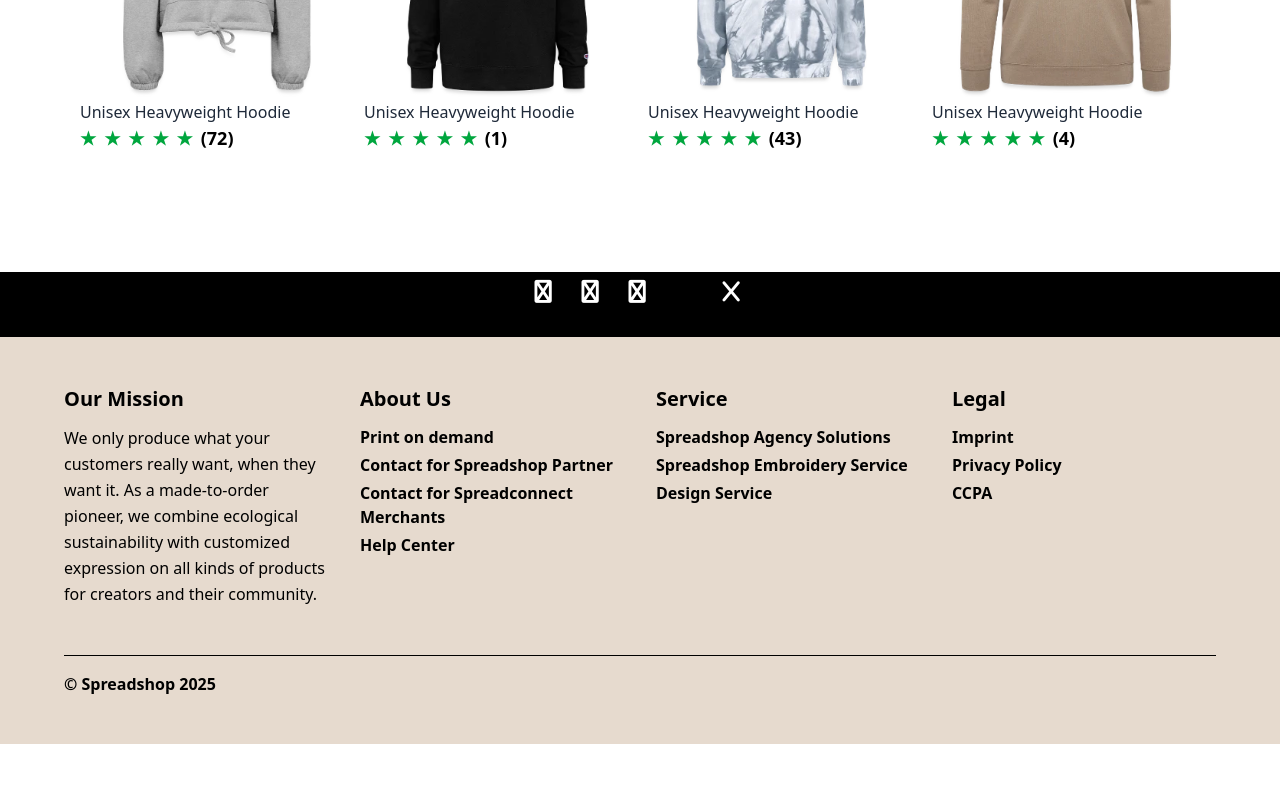
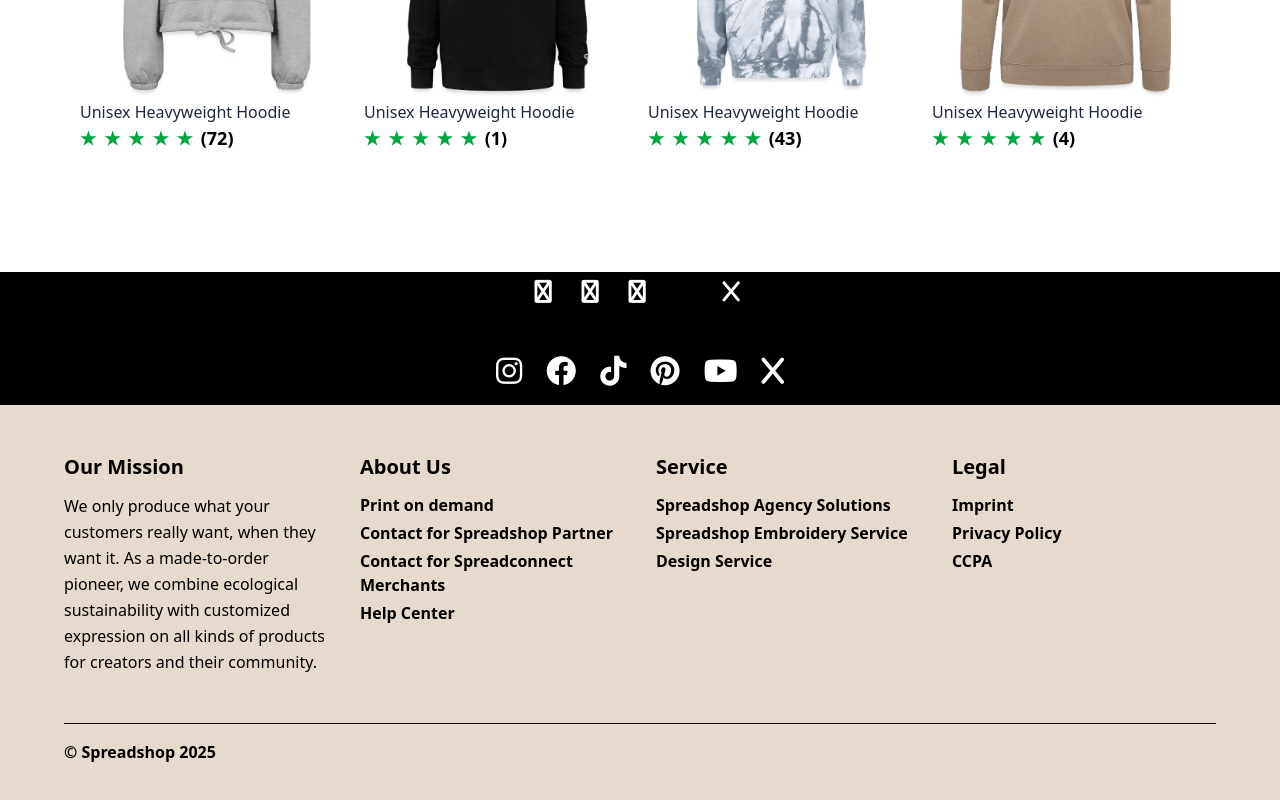
Before and after one commit to shimaaadel0448-123/React-Final-Project, a React (Vite) app: page /ViewAccDetails/1 in a window 1280 px wide. Shown: the part 2476-3276 px from the top of the page. Before the commit the page ends 3220 px from the top, so only its background shows below. Built offline with nearby package versions, Linux system fonts and the light colour scheme; no server answers.

Commit message:
detete icons

```diff
--- a/src/Components/ViewAccDetails.jsx
+++ b/src/Components/ViewAccDetails.jsx
@@ -7,6 +7,7 @@ import img9 from'../assets/images/14.webp'
 import ReviewForm from './ReviewForm';
 import ReviewList from './ReviewList';
 import { useParams } from 'react-router-dom';
+import IconsComponent from './IconsComponent';
 export default function ViewDetails() {
     const { id } = useParams();
     const [reviews, setReviews] = useState([]);
@@ -438,13 +439,14 @@ useEffect(() => {
 
 </div>
 <div style={{ display: 'flex', justifyContent: 'center', gap: '24px',height:"65px",backgroundColor:'black'}}>
-<i className="fa fa-instagram" style={{ width: '23px', height: '23px', fontSize: '23px',color:'white',marginTop:'8px' }}></i> {/* أيقونة Instagram */}
+<i className="fa fa-instagram" style={{ width: '23px', height: '23px', fontSize: '23px',color:'white',marginTop:'8px' }}></i>
 <i className="fa fa-facebook hover:text-[#FF8256]" style={{ width: '23px', height: '23px', fontSize: '23px', fontWeight: 'bold', color: 'white', marginTop: '8px' }}></i>
 <i className="fa fa-pinterest-p hover:text-[#FF8256]" style={{ width: '23px', height: '23px', fontSize: '23px', color: 'white', marginTop: '8px' }}></i>
 <i className="fa fa-youtube-play hover:text-[#FF8256]" style={{ width: '23px', height: '23px', fontSize: '23px', color: 'white', marginTop: '8px' }}></i>
 <i className="fa fa-x hover:text-[#FF8256]" style={{ width: '23px', height: '23px', fontSize: '23px', color: 'white', marginTop: '8px' }}></i>
 
 </div>
+<IconsComponent/>
 
 
 
```
